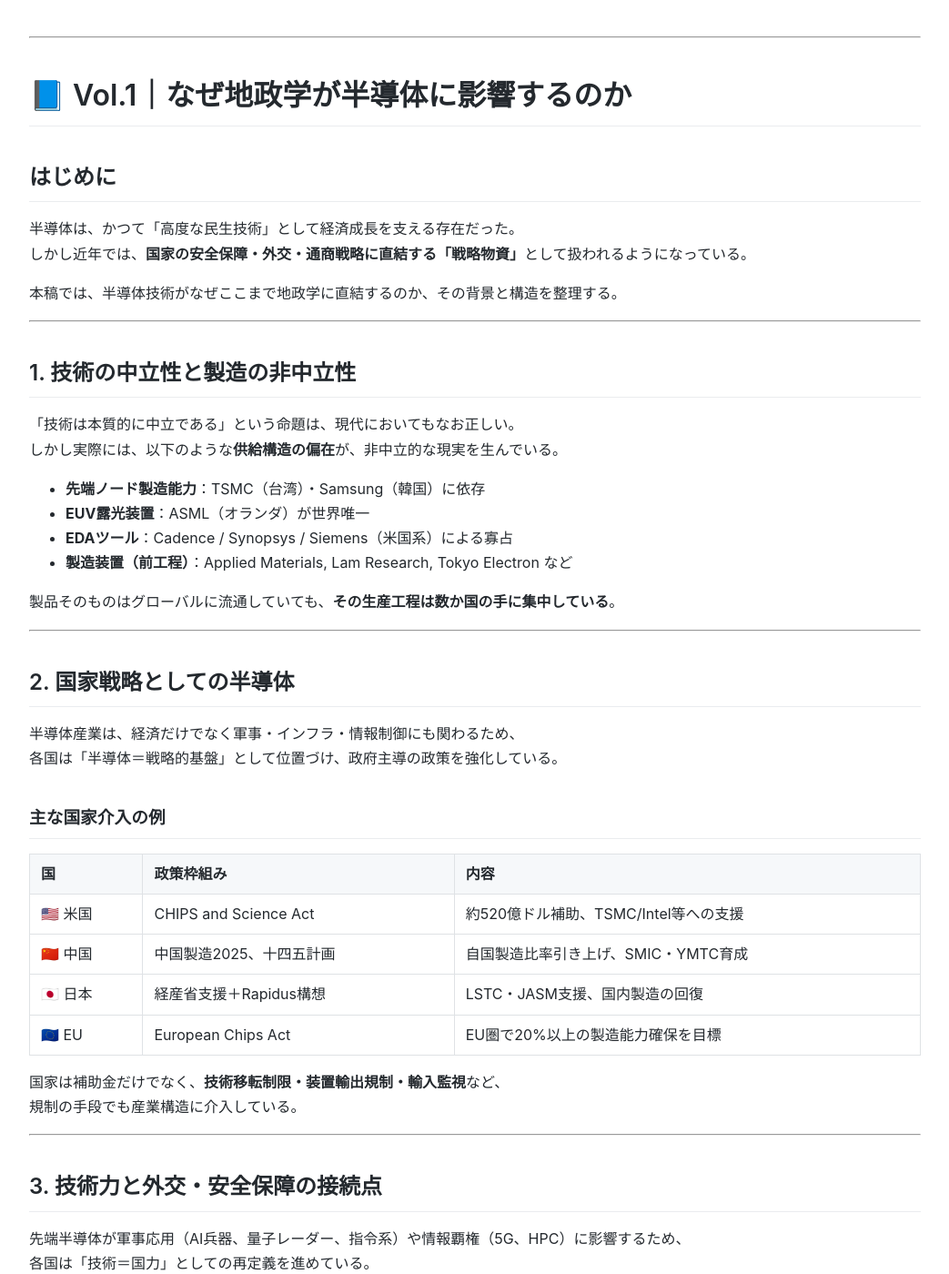
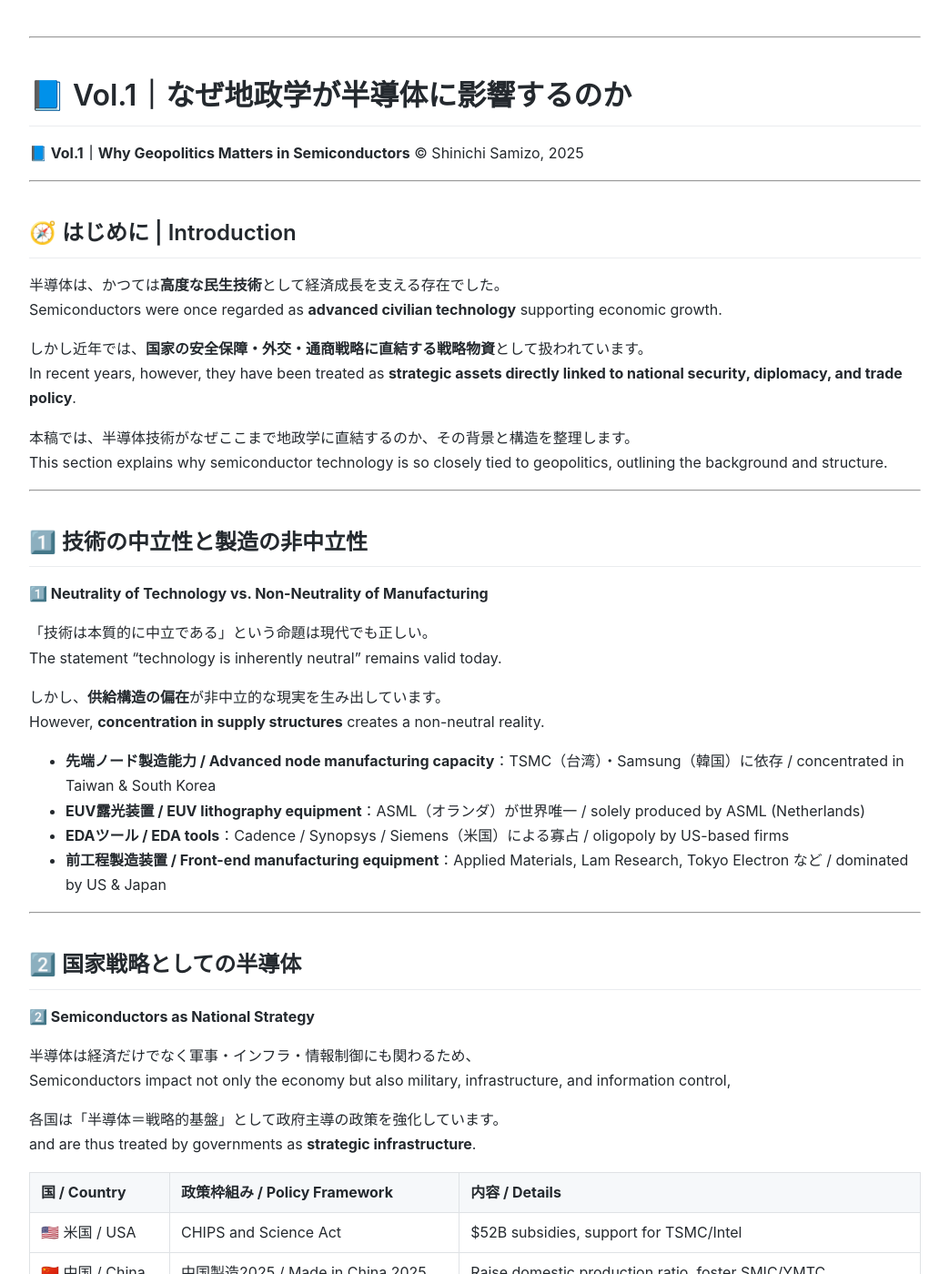
Before and after one commit to Samizo-AITL/Edusemi-Plus, a Jekyll site: the page built from geopolitics/vol1_why_geopolitics_matters.md, in a window 1280 px wide and 1400 px high. Shown: the whole window at 91% size, without its empty margins (118-1161 px from the left). Built offline with Jekyll 4.4.1, drawn with Linux system fonts in a browser that asks for light colours; some of the changed text lies outside the part shown.

Commit message:
Update vol1_why_geopolitics_matters.md

```diff
--- a/geopolitics/vol1_why_geopolitics_matters.md
+++ b/geopolitics/vol1_why_geopolitics_matters.md
@@ -1,100 +1,107 @@
 ---
 layout: default
-title: Vol.1｜なぜ地政学が半導体に影響するのか
+title: Vol.1｜なぜ地政学が半導体に影響するのか / Why Geopolitics Matters in Semiconductors
 ---
 
 ---
 
 # 📘 Vol.1｜なぜ地政学が半導体に影響するのか
-
-## はじめに
-
-半導体は、かつて「高度な民生技術」として経済成長を支える存在だった。
-しかし近年では、**国家の安全保障・外交・通商戦略に直結する「戦略物資」**として扱われるようになっている。
-
-本稿では、半導体技術がなぜここまで地政学に直結するのか、その背景と構造を整理する。
+**📘 Vol.1｜Why Geopolitics Matters in Semiconductors**
+© Shinichi Samizo, 2025
 
 ---
 
-## 1. 技術の中立性と製造の非中立性
+## 🧭 はじめに | Introduction
 
-「技術は本質的に中立である」という命題は、現代においてもなお正しい。
-しかし実際には、以下のような**供給構造の偏在**が、非中立的な現実を生んでいる。
+半導体は、かつては**高度な民生技術**として経済成長を支える存在でした。
+Semiconductors were once regarded as **advanced civilian technology** supporting economic growth.
 
-- **先端ノード製造能力**：TSMC（台湾）・Samsung（韓国）に依存
-- **EUV露光装置**：ASML（オランダ）が世界唯一
-- **EDAツール**：Cadence / Synopsys / Siemens（米国系）による寡占
-- **製造装置（前工程）**：Applied Materials, Lam Research, Tokyo Electron など
+しかし近年では、**国家の安全保障・外交・通商戦略に直結する戦略物資**として扱われています。
+In recent years, however, they have been treated as **strategic assets directly linked to national security, diplomacy, and trade policy**.
 
-製品そのものはグローバルに流通していても、**その生産工程は数か国の手に集中している**。
+本稿では、半導体技術がなぜここまで地政学に直結するのか、その背景と構造を整理します。
+This section explains why semiconductor technology is so closely tied to geopolitics, outlining the background and structure.
 
 ---
 
-## 2. 国家戦略としての半導体
+## 1️⃣ 技術の中立性と製造の非中立性
+**1️⃣ Neutrality of Technology vs. Non-Neutrality of Manufacturing**
 
-半導体産業は、経済だけでなく軍事・インフラ・情報制御にも関わるため、
-各国は「半導体＝戦略的基盤」として位置づけ、政府主導の政策を強化している。
+「技術は本質的に中立である」という命題は現代でも正しい。
+The statement “technology is inherently neutral” remains valid today.
 
-### 主な国家介入の例
+しかし、**供給構造の偏在**が非中立的な現実を生み出しています。
+However, **concentration in supply structures** creates a non-neutral reality.
 
-| 国     | 政策枠組み                  | 内容                                    |
-|--------|------------------------------|-----------------------------------------|
-| 🇺🇸 米国 | CHIPS and Science Act        | 約520億ドル補助、TSMC/Intel等への支援     |
-| 🇨🇳 中国 | 中国製造2025、十四五計画     | 自国製造比率引き上げ、SMIC・YMTC育成     |
-| 🇯🇵 日本 | 経産省支援＋Rapidus構想      | LSTC・JASM支援、国内製造の回復           |
-| 🇪🇺 EU   | European Chips Act           | EU圏で20%以上の製造能力確保を目標       |
-
-国家は補助金だけでなく、**技術移転制限・装置輸出規制・輸入監視**など、
-規制の手段でも産業構造に介入している。
+- **先端ノード製造能力 / Advanced node manufacturing capacity**：TSMC（台湾）・Samsung（韓国）に依存 / concentrated in Taiwan & South Korea
+- **EUV露光装置 / EUV lithography equipment**：ASML（オランダ）が世界唯一 / solely produced by ASML (Netherlands)
+- **EDAツール / EDA tools**：Cadence / Synopsys / Siemens（米国）による寡占 / oligopoly by US-based firms
+- **前工程製造装置 / Front-end manufacturing equipment**：Applied Materials, Lam Research, Tokyo Electron など / dominated by US & Japan
 
 ---
 
-## 3. 技術力と外交・安全保障の接続点
+## 2️⃣ 国家戦略としての半導体
+**2️⃣ Semiconductors as National Strategy**
 
-先端半導体が軍事応用（AI兵器、量子レーダー、指令系）や情報覇権（5G、HPC）に影響するため、
-各国は「技術＝国力」としての再定義を進めている。
+半導体は経済だけでなく軍事・インフラ・情報制御にも関わるため、
+Semiconductors impact not only the economy but also military, infrastructure, and information control,
 
-### 代表的な例：
+各国は「半導体＝戦略的基盤」として政府主導の政策を強化しています。
+and are thus treated by governments as **strategic infrastructure**.
 
-- **NVIDIAのGPU→AI訓練・軍事転用性** → 米国による対中輸出規制
-- **ASML製EUV→先端ノードの不可欠装置** → 対中販売の政府許可制化（オランダ・米国）
-- **HuaweiのSoC開発→通信＋半導体融合モデル** → Google制裁・ARMライセンス遮断
-
-これらはすべて、**民間製品でありながら地政学の対象とされた例**である。
+| **国 / Country** | **政策枠組み / Policy Framework** | **内容 / Details** |
+|------------------|----------------------------------|--------------------|
+| 🇺🇸 米国 / USA   | CHIPS and Science Act            | $52B subsidies, support for TSMC/Intel |
+| 🇨🇳 中国 / China | 中国製造2025 / Made in China 2025 | Raise domestic production ratio, foster SMIC/YMTC |
+| 🇯🇵 日本 / Japan | 経産省支援＋Rapidus構想           | Support for LSTC/JASM, domestic manufacturing recovery |
+| 🇪🇺 EU           | European Chips Act               | Target: >20% manufacturing capacity in EU |
 
 ---
 
-## 4. サプライチェーンの政治的リスク
+## 3️⃣ 技術力と外交・安全保障の接続点
+**3️⃣ Technology as a Link to Diplomacy & Security**
 
-サプライチェーンが一国または一極に集中すると、
-**自然災害・地政学的衝突・制裁**などの影響で産業全体が麻痺する。
+先端半導体は軍事応用（AI兵器、量子レーダー、指令系）や情報覇権（5G、HPC）に直結します。
+Advanced semiconductors directly influence military applications (AI weapons, quantum radar, command systems) and information dominance (5G, HPC).
 
-- 例1：2020年 米中対立 → Huawei向け製造がTSMCから遮断
-- 例2：2021年 コロナ＋台湾干ばつ → 自動車向け半導体不足
-- 例3：ロシア制裁に伴うレアガス（ネオン等）供給混乱
-
-半導体の供給は、単なる物流・在庫の問題ではなく、**外交と軍事の一部**に変わりつつある。
+**代表例 / Examples**：
+- **NVIDIA GPU → AI訓練・軍事転用性 / NVIDIA GPUs for AI training & military use** → 米国による対中輸出規制 / US export restrictions to China
+- **ASML EUV装置 → 先端ノード不可欠 / ASML EUV tools essential for advanced nodes** → 対中販売許可制 / Sales licensing to China
+- **Huawei SoC開発 → 通信＋半導体融合 / Huawei SoC for telecom + semiconductors** → Google制裁・ARMライセンス遮断 / Google ban, ARM license cutoff
 
 ---
 
-## 5. 今後の焦点と技術者の視点
+## 4️⃣ サプライチェーンの政治的リスク
+**4️⃣ Political Risks in the Supply Chain**
 
-今後の地政学リスクは、以下のような形で半導体技術者の実務にも影響する：
+一極集中したサプライチェーンは、災害や衝突で産業全体を麻痺させます。
+A concentrated supply chain can be paralyzed by disasters or conflicts.
 
-- 特定の装置・IPの入手可否が、製品設計に制約を与える
-- 使用部品が安全保障リストに載ることで、輸出入が制限される
-- 「どこで製造されたか」「どこのIPが含まれているか」が審査対象になる
+- 2020 米中対立 / US–China tensions → Huawei製造遮断 / Huawei cut off from TSMC
+- 2021 台湾干ばつ＋COVID / Taiwan drought + COVID → 自動車向け半導体不足 / Auto chip shortages
+- ロシア制裁 / Russia sanctions → ネオン等レアガス供給混乱 / Disruption in rare gas supply
 
 ---
 
-## おわりに
+## 5️⃣ 技術者への影響
+**5️⃣ Implications for Engineers**
 
-半導体産業における「技術と政治の融合」は、既に現実となっている。
-技術者や研究者もまた、**設計・製造・供給の構造がどのように地政学と結びついているのか**を理解することが求められている。
-
-地政学を知ることは、単なる政治の話ではない。
-**自分の扱う技術が「なぜ今ここで」「誰によって」「どう規制されるか」**を知るための第一歩である。
+- 特定装置・IPの入手制限 → 設計制約 / Restrictions on equipment/IP → design limitations
+- 部品が安全保障リスト入り → 輸出入制限 / Components on security lists → export/import restrictions
+- 製造国やIPの出所が審査対象に / Manufacturing location & IP origin under review
 
 ---
 
-© 2025
+## 🧩 おわりに | Conclusion
+
+半導体の**技術と政治の融合**はすでに現実です。
+The **fusion of technology and politics** in semiconductors is already a reality.
+
+技術者は、自分の技術が**どこで・誰によって・どう規制されるか**を理解する必要があります。
+Engineers must understand **where, by whom, and how their technology is regulated**.
+
+---
+
+## 🔙 戻る / Back
+- **JP:** [地政学関連セクション README に戻る](../README.md)
+- **EN:** [Return to Geopolitics Section README](../README.md)
```
